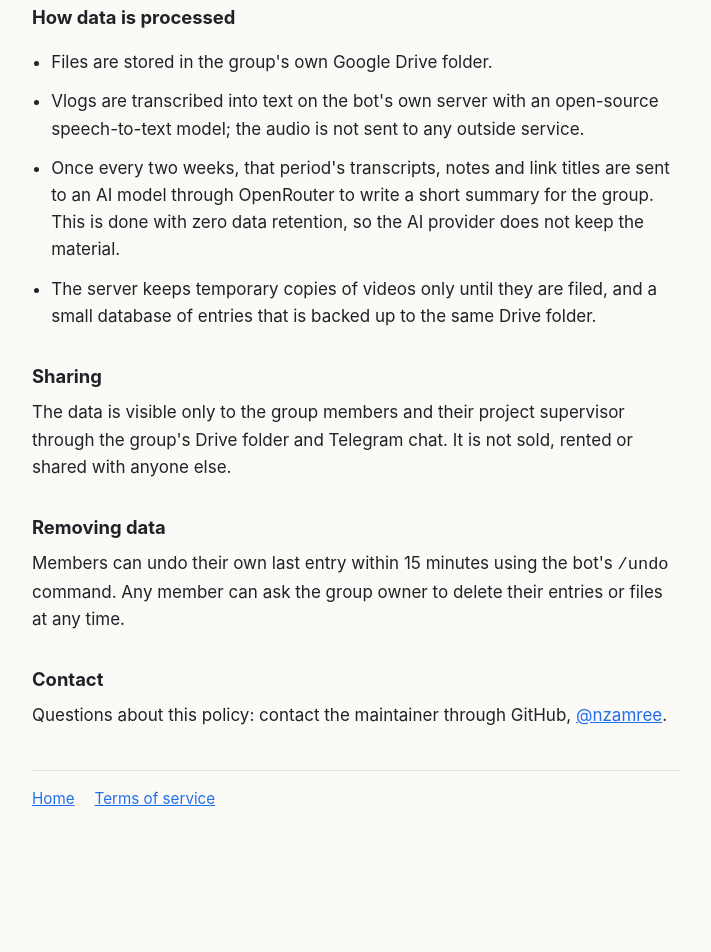
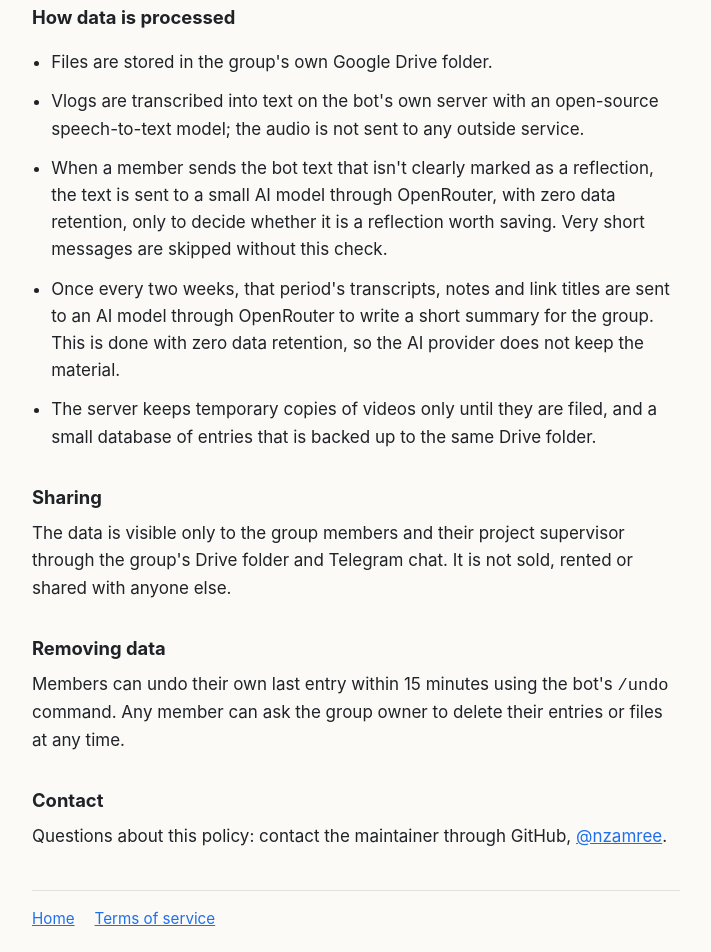
Before and after one commit to nzamree/fyp-housekeeper-site, a plain HTML site: page privacy.html in a window 1280 px wide. Shown: the part 942-1894 px from the top of the page, without its empty margins (284-995 px from the left). Before the commit the page ends 1817 px from the top, so only its background shows below. Drawn offline with Linux system fonts and the light colour scheme.

Commit message:
Privacy policy: describe the reflection check
Co-Authored-By: Claude Opus 5.5 <noreply@anthropic.com>

```diff
--- a/privacy.html
+++ b/privacy.html
@@ -40,6 +40,9 @@
       <li>Files are stored in the group's own Google Drive folder.</li>
       <li>Vlogs are transcribed into text on the bot's own server with an open-source speech-to-text model;
         the audio is not sent to any outside service.</li>
+      <li>When a member sends the bot text that isn't clearly marked as a reflection, the text is sent to a small
+        AI model through OpenRouter, with zero data retention, only to decide whether it is a reflection worth
+        saving. Very short messages are skipped without this check.</li>
       <li>Once every two weeks, that period's transcripts, notes and link titles are sent to an AI model
         through OpenRouter to write a short summary for the group. This is done with zero data retention, so
         the AI provider does not keep the material.</li>
```
